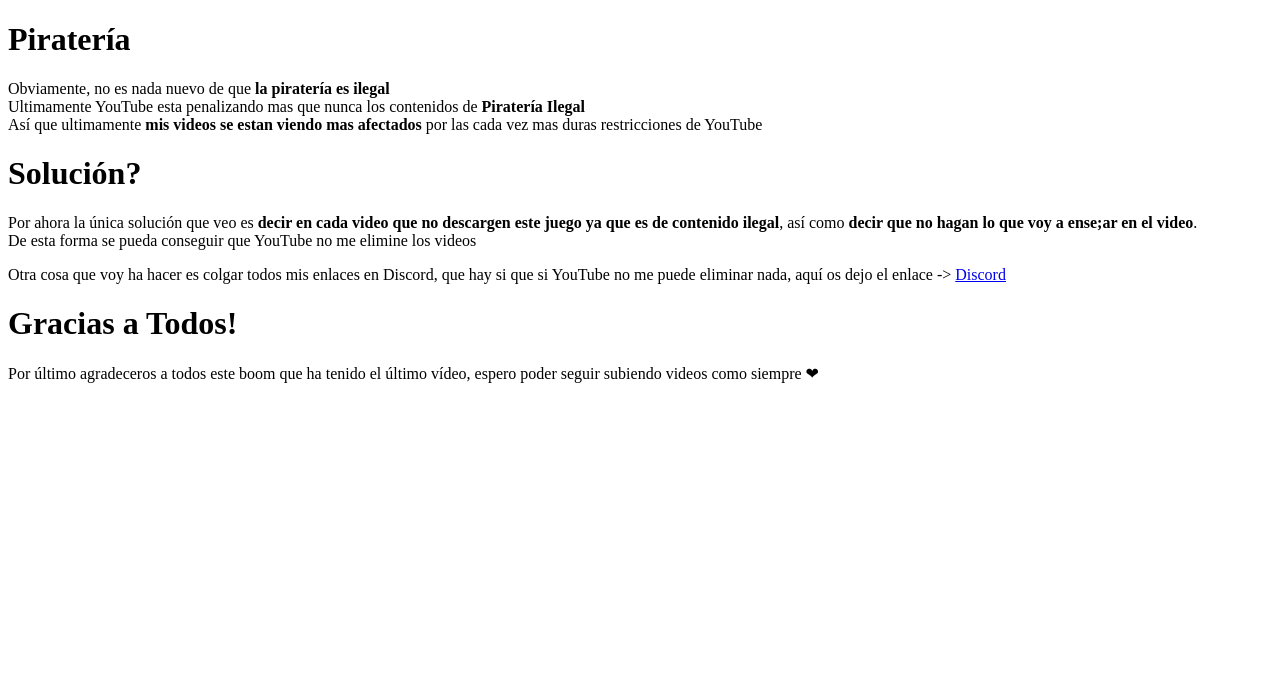
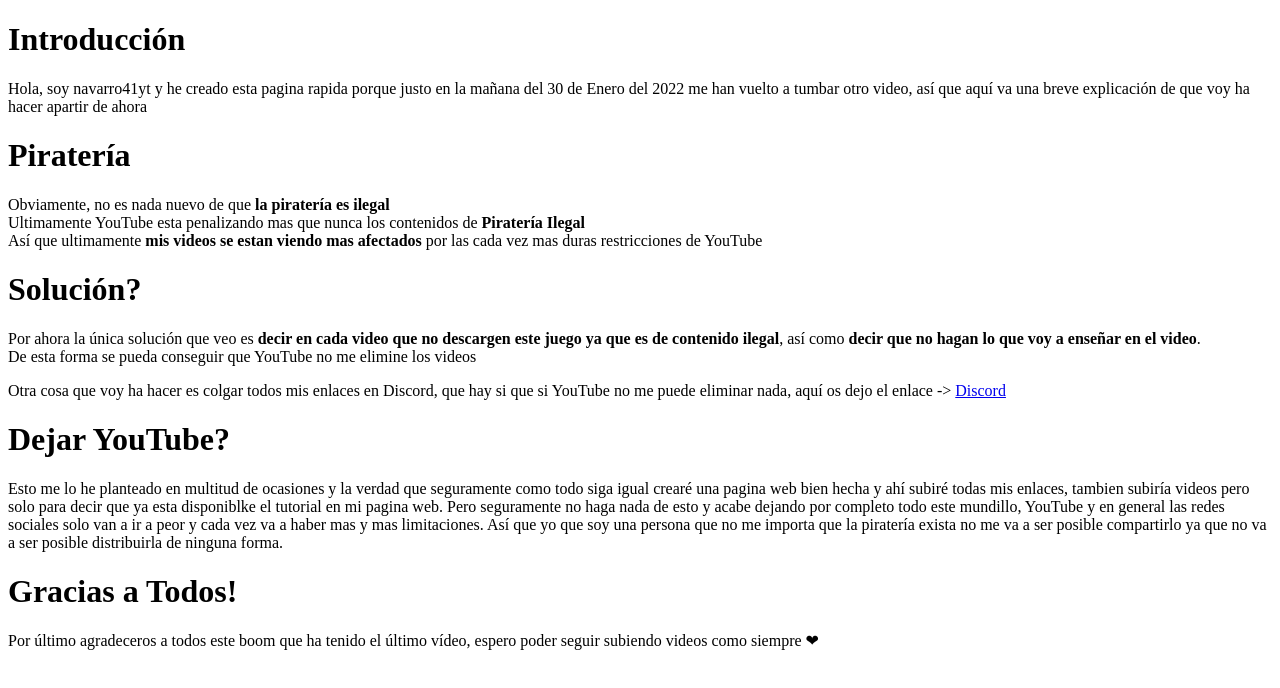
Before and after one commit to anavalc1105/web, a plain HTML site: page index.html in a window 1280 px wide. Drawn offline with Linux system fonts and the light colour scheme.

Commit message:
Add files via upload

```diff
--- a/index.html
+++ b/index.html
@@ -6,6 +6,8 @@
     </head>
 
     <body>
+        <h1>Introducción</h1>
+        <p>Hola, soy navarro41yt y he creado esta pagina rapida porque justo en la mañana del 30 de Enero del 2022 me han vuelto a tumbar otro video, así que aquí va una breve explicación de que voy ha hacer apartir de ahora</p>
         <h1>Piratería</h1>
         <p>
             Obviamente, no es nada nuevo de que <b>la piratería es ilegal</b><br>
@@ -15,13 +17,18 @@
 
         <h1>Solución?</h1>
         <p>
-            Por ahora la única solución que veo es <b>decir en cada video que no descargen este juego ya que es de contenido ilegal</b>, así como <b>decir que no hagan lo que voy a ense;ar en el video</b>.<br>
+            Por ahora la única solución que veo es <b>decir en cada video que no descargen este juego ya que es de contenido ilegal</b>, así como <b>decir que no hagan lo que voy a enseñar en el video</b>.<br>
             De esta forma se pueda conseguir que YouTube no me elimine los videos<br>
         </p>
         <p>
             Otra cosa que voy ha hacer es colgar todos mis enlaces en Discord, que hay si que si YouTube no me puede eliminar nada, aquí os dejo el enlace -> <a href="https://discord.gg/eJaNEkd">Discord</a>
         </p>
 
+        <h1>Dejar YouTube?</h1>
+        <p>
+            Esto me lo he planteado en multitud de ocasiones y la verdad que seguramente como todo siga igual crearé una pagina web bien hecha y ahí subiré todas mis enlaces, tambien subiría videos pero solo para decir que ya esta disponiblke el tutorial en mi pagina web. Pero seguramente no haga nada de esto y acabe dejando por completo todo este mundillo, YouTube y en general las redes sociales solo van a ir a peor y cada vez va a haber mas y mas limitaciones. Así que yo que soy una persona que no me importa que la piratería exista no me va a ser posible compartirlo ya que no va a ser posible distribuirla de ninguna forma.
+        </p>
+
         <h1>Gracias a Todos!</h1>
         <p>Por último agradeceros a todos este boom que ha tenido el último vídeo, espero poder seguir subiendo videos como siempre ❤</p>
     </body>
```
